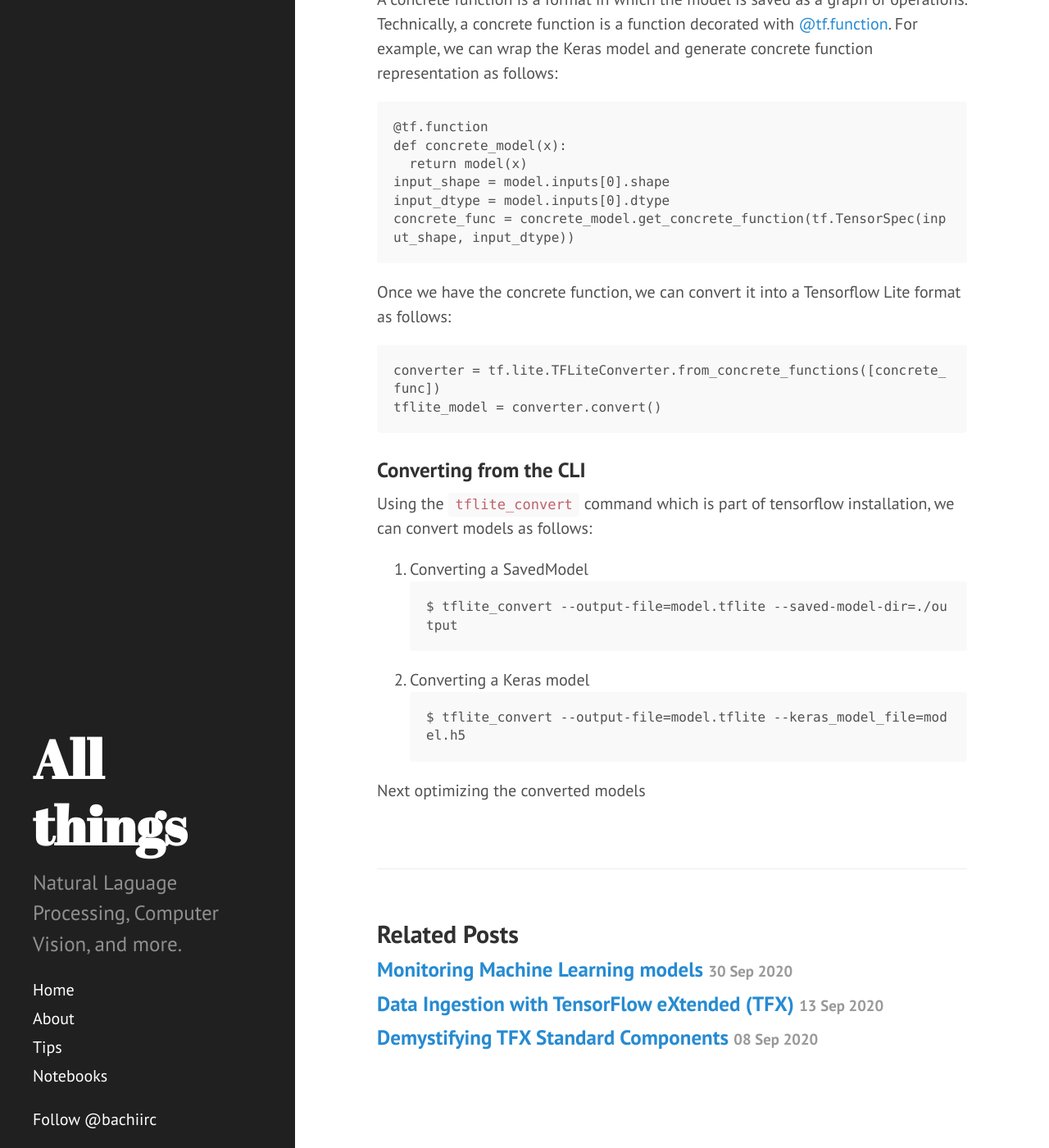
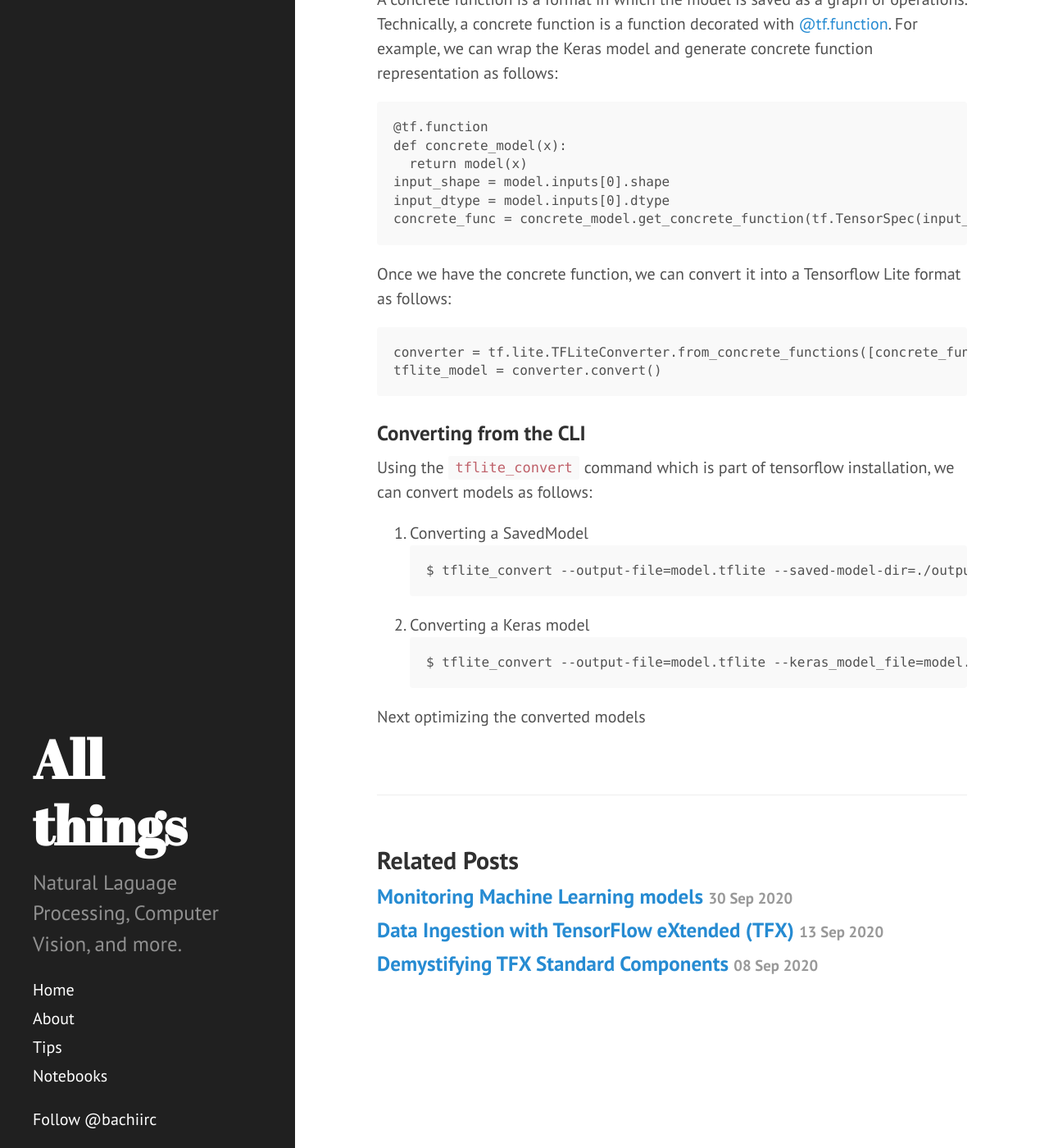
Before and after one commit to dzlab/dzlab.github.io, a Jekyll site: the page built from _posts/2019-11-04-tensorflow-lite.md, in a window 1280 px wide and 1400 px high, scrolled down 2191 px. Shown: the whole window at 82% size. Built offline with Jekyll 4.4.1, drawn with Linux system fonts in a browser that asks for light colours; nearby versions of some CDN libraries; comment, search, counter and statistics services are not loaded; a style sheet for code colours, icons or effects is not loaded; the table of contents is made by our own code.

Commit message:
horizontal scroll for hightliht.js

```diff
--- a/_includes/head.html
+++ b/_includes/head.html
@@ -33,6 +33,12 @@
   <link rel="stylesheet" href="//maxcdn.bootstrapcdn.com/font-awesome/4.3.0/css/font-awesome.min.css">
 
   <link rel="stylesheet" href="//cdnjs.cloudflare.com/ajax/libs/highlight.js/10.1.2/styles/solarized-dark.min.css">
+  <style type='text/css'>
+    pre, code {
+        white-space: pre;
+        overflow-x: scroll;
+    }
+  </style>
   <script src="//cdnjs.cloudflare.com/ajax/libs/highlight.js/10.1.2/highlight.min.js"></script>
   <script>hljs.initHighlightingOnLoad();</script>
 </head>
```
